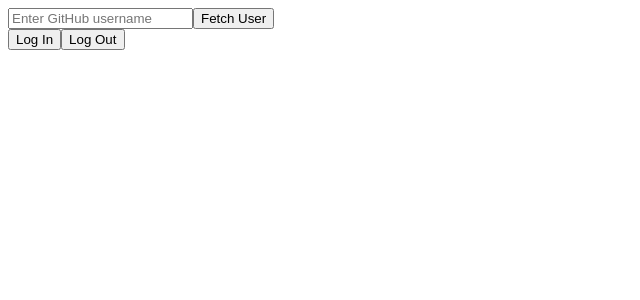
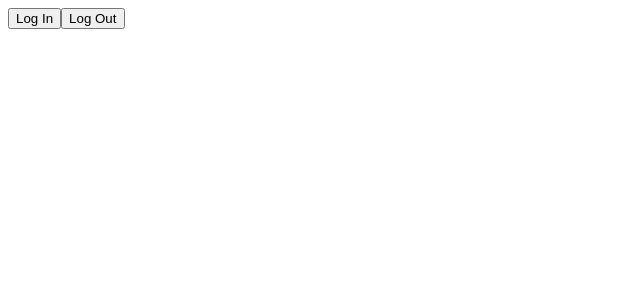
Before and after one commit to rohitisog/axios-api, a React (Vite) app: page / in a window 1280 px wide. Shown: the top 300 px of the page, without its empty margins (0-640 px from the left). Built offline with nearby package versions, Linux system fonts and the light colour scheme.

Commit message:
fixed project - auth0 authe success

```diff
--- a/src/App.jsx
+++ b/src/App.jsx
@@ -1,5 +1,4 @@
 import React from "react";
-import Axios from "./components/Axios";
 import LoginButton from "./components/LoginButton";
 import LogoutButton from "./components/LogoutButton ";
 import Profile from "./components/Profile";
@@ -7,7 +6,6 @@ import Profile from "./components/Profile";
 const App = () => {
   return (
     <div className="">
-      <Axios />
       <Profile />
       <LoginButton />
       <LogoutButton />
--- a/src/components/Axios.jsx
+++ /dev/null
@@ -1,70 +0,0 @@
-import React, { useState } from "react";
-import axios from "axios";
-
-const Axios = () => {
-  const [user, setUser] = useState(null);
-  const [username, setUsername] = useState("");
-  const [loading, setLoading] = useState(false);
-  const [error, setError] = useState(null);
-
-  const fetchUser = async () => {
-    if (!username.trim()) {
-      setError("Please enter a valid username");
-      return;
-    }
-
-    setLoading(true);
-    setError(null);
-
-    try {
-      const response = await axios.get(`https://api.github.com/users/${username}`);
-      setUser(response.data);
-    } catch (error) {
-      setError("User not found");
-      setUser(null);
-    } finally {
-      setLoading(false);
-    }
-  };
-
-  return (
-    <div className="p-4">
-      <input
-        className="border p-2 rounded-md"
-        type="text"
-        placeholder="Enter GitHub username"
-        value={username}
-        onChange={(e) => setUsername(e.target.value)}
-      />
-      <button
-        className="ml-2 border-2 rounded-2xl p-2 px-5 bg-green-800 text-green-200"
-        onClick={fetchUser}
-        disabled={loading}
-      >
-        {loading ? "Loading..." : "Fetch User"}
-      </button>
-
-      {error && <p className="text-red-500 mt-2">{error}</p>}
-
-      {user && (
-        <div className="mt-4">
-          <h2>{user.name} (@{user.login})</h2>
-          <img src={user.avatar_url} alt="Avatar" width={100} className="rounded-full" />
-          <p>Followers: {user.followers}</p>
-          <p>Public Repos: {user.public_repos}</p>
-          <p>Bio: {user.bio || "No bio available"}</p>
-          <a
-            href={user.html_url}
-            target="_blank"
-            rel="noopener noreferrer"
-            className="text-blue-500 underline"
-          >
-            View Profile
-          </a>
-        </div>
-      )}
-    </div>
-  );
-};
-
-export default Axios;
```
Also changed, not shown: src/components/QuoteFetcher.jsx (deleted, +0 -27 lines).
